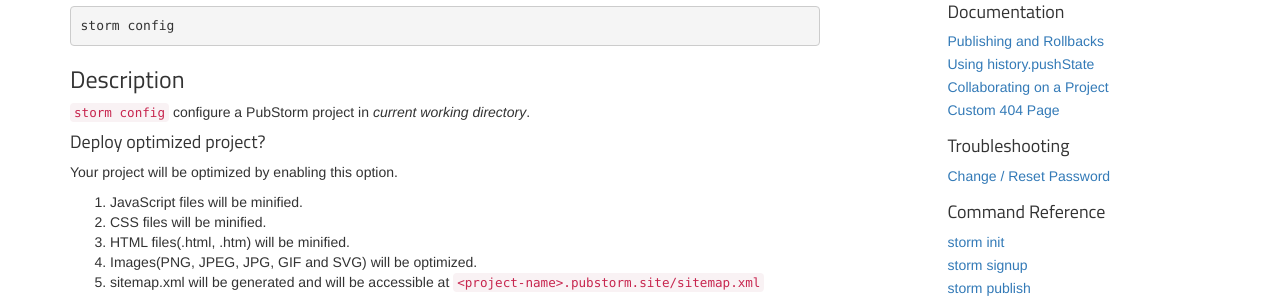
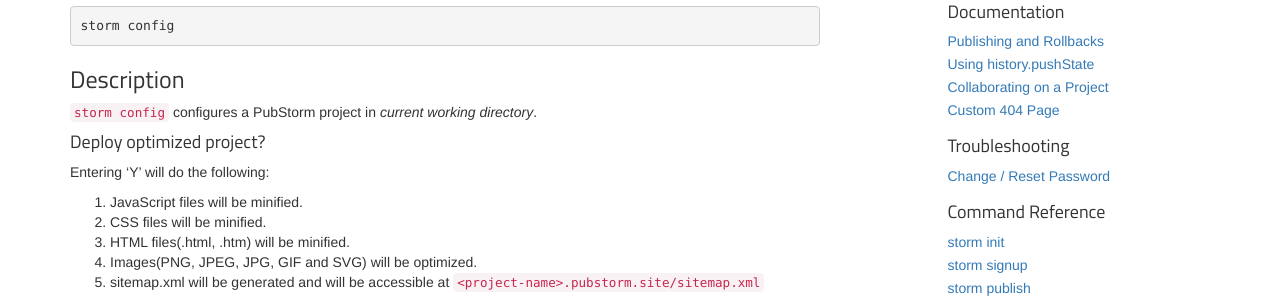
Before and after one commit to nitrous-io/help, a Jekyll site: the page built from _posts/2016-06-16-storm-config.md, in a window 1280 px wide. Shown: the part 258-556 px from the top of the page. Built offline with Jekyll 4.4.1, drawn with Linux system fonts in a browser that asks for light colours.

Commit message:
copy edit on storm config

```diff
--- a/_posts/2016-06-16-storm-config.md
+++ b/_posts/2016-06-16-storm-config.md
@@ -16,12 +16,12 @@ storm config - Configure a PubStorm project
 
 ### Description
 
-`storm config` configure a PubStorm project in _current working
+`storm config` configures a PubStorm project in _current working
 directory_.
 
 #### Deploy optimized project?
 
-Your project will be optimized by enabling this option.
+Entering 'Y' will do the following:
 
 1. JavaScript files will be minified.
 2. CSS files will be minified.
```
